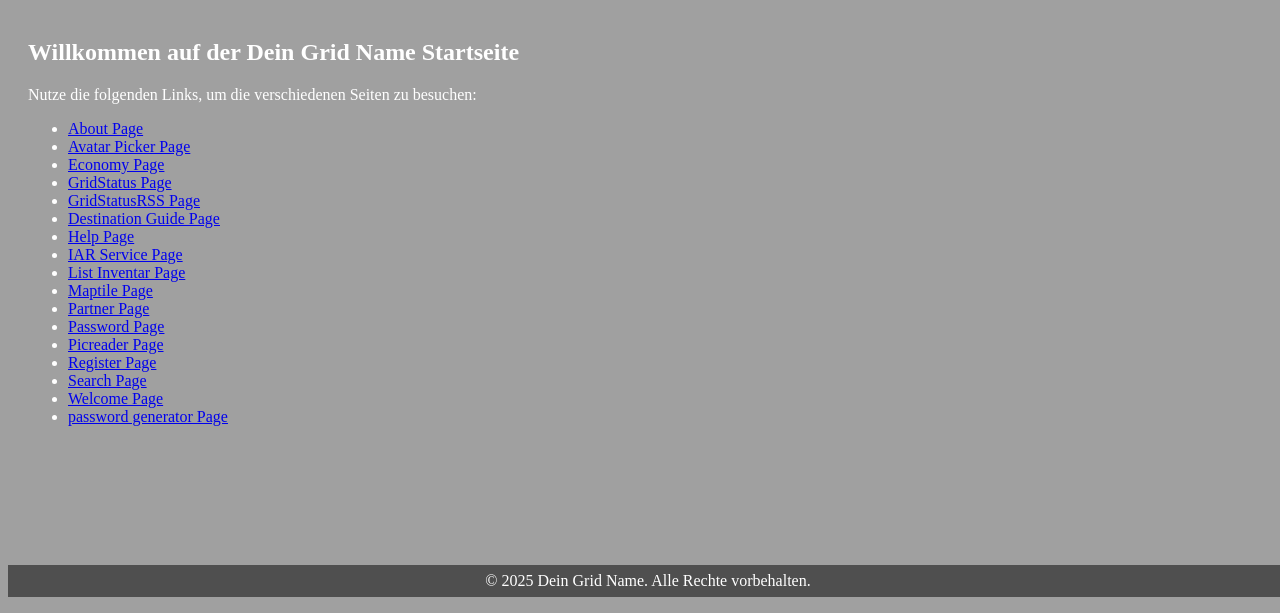
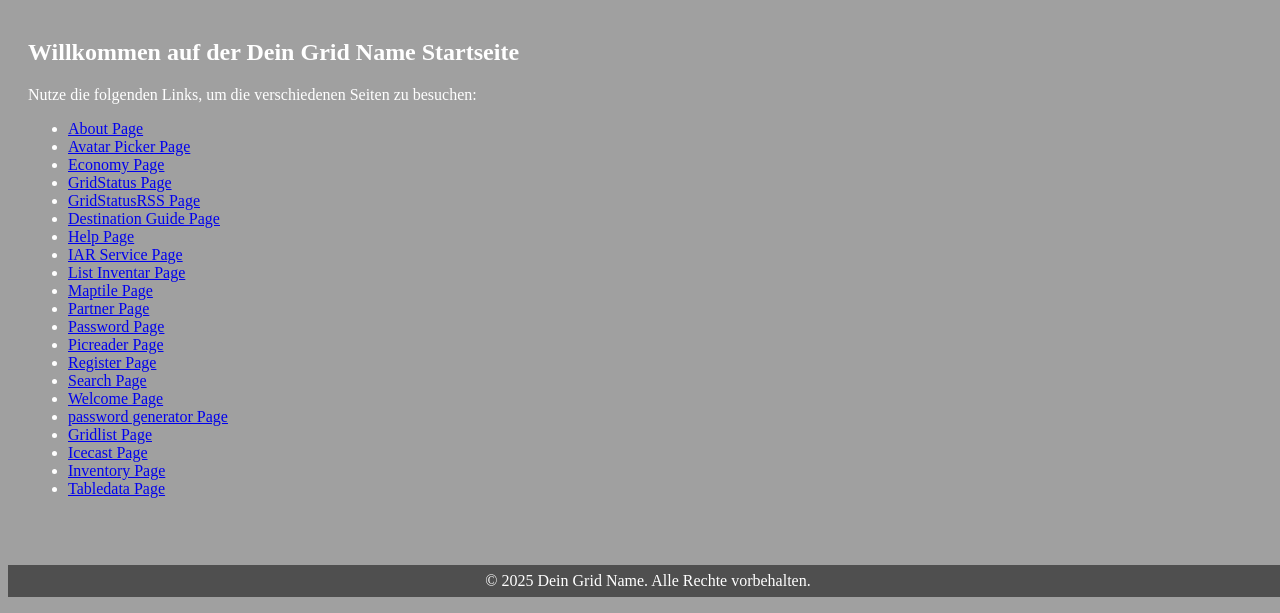
Before and after one commit to ManfredAabye/OpenSim.Webinterface, a PHP site: page /stream/ in a window 1280 px wide. Shown: the part 203-816 px from the top of the page. Run offline with PHP 8.4, Linux system fonts and the light colour scheme.

Commit message:
14022025-2

```diff
--- a/index.php
+++ b/index.php
@@ -22,6 +22,10 @@
         <li><a href="searchservice.php">Search Page</a></li>
         <li><a href="welcomesplashpage.php">Welcome Page</a></li>
         <li><a href="include/paswd_generator.php">password generator Page</a></li>
+        <li><a href="gridlist.php">Gridlist Page</a></li>
+        <li><a href="icecast.php">Icecast Page</a></li>
+        <li><a href="inventory.php">Inventory Page</a></li>
+        <li><a href="tabledata.php">Tabledata Page</a></li>
     </ul>
 </main>
 
```
